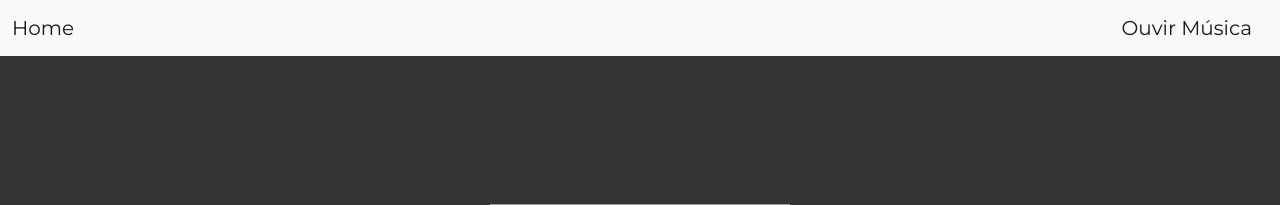
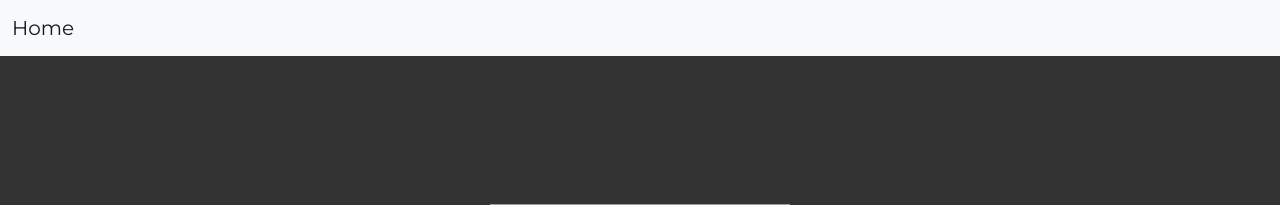
Before and after one commit to senacrs-emti/2022-3M-projetodev-G10, a PHP site: page /music-player/index.php in a window 1280 px wide. Shown: the top 205 px of the page. Run offline with PHP 8.4, Linux system fonts and the light colour scheme; grey boxes are pictures that could not be loaded.

Commit message:
navbar att

```diff
--- a/index.php
+++ b/index.php
@@ -5,7 +5,6 @@
 <header>
     <nav class="navbar navbar-expand-lg bg-light">
         <div class="container-fluid">
-          <a class="navbar-brand" href="#">Home</a>
           <a class="navbar-brand" href="music-player/index.php">Ouvir Música</a>
             </div>
           </div>
--- a/music-player/index.php
+++ b/music-player/index.php
@@ -17,7 +17,6 @@
     <nav class="navbar navbar-expand-lg bg-light">
         <div class="container-fluid">
           <a class="navbar-brand" href="../index.php">Home</a>
-          <a class="navbar-brand" href="music-player/index.php">Ouvir Música</a>
             </div>
           </div>
         </div>
```
